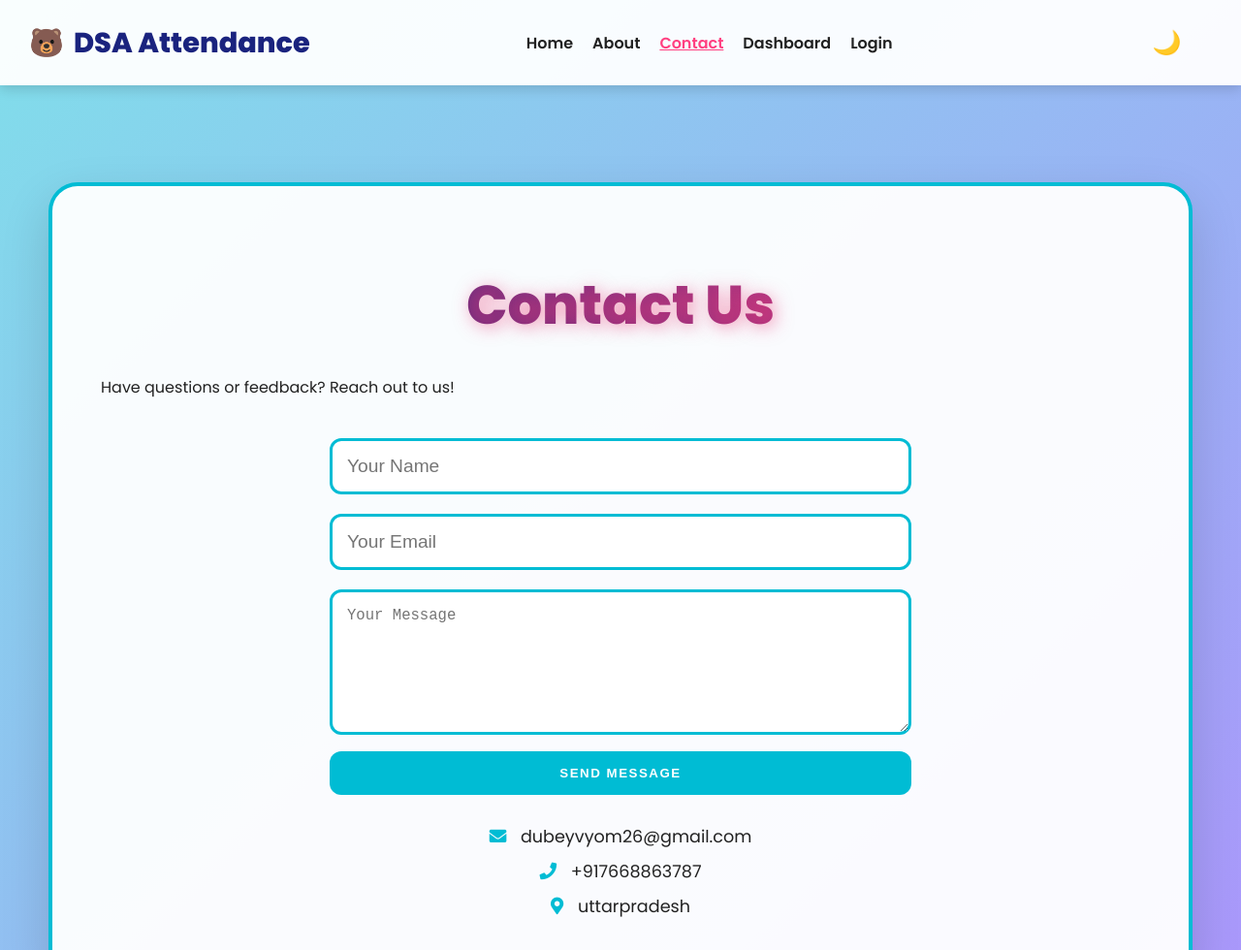
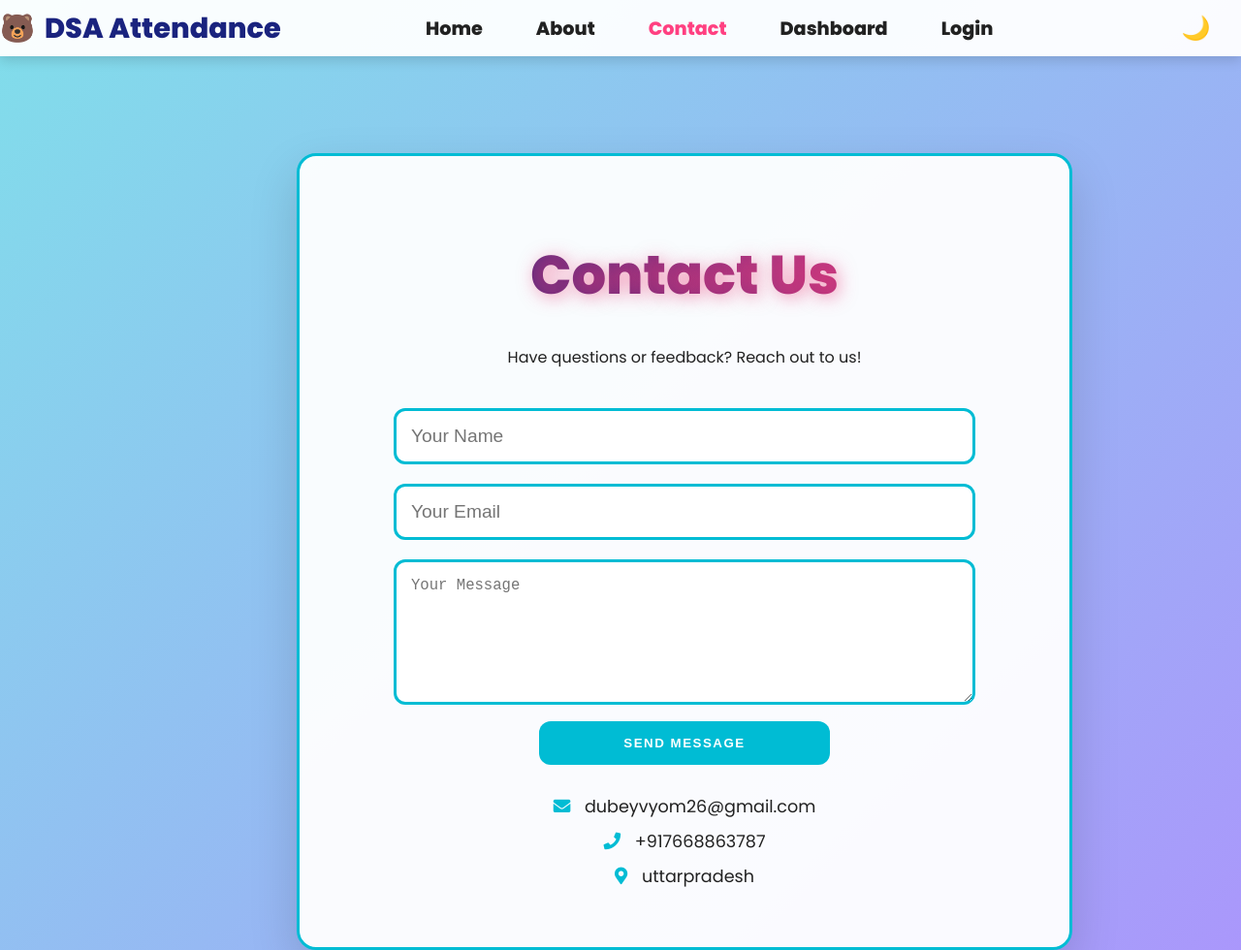
Before and after one commit to devillikevd/Attendance-Sheet, a plain HTML site: page contact.html in a window 1280 px wide. Shown: the top 980 px of the page at 97% size. Drawn offline with Linux system fonts and the light colour scheme.

Commit message:
improve the styling of contact section

```diff
--- a/styles.css
+++ b/styles.css
@@ -38,13 +38,14 @@ body.dark-mode {
     max-width: 1600px;
     margin: 50px auto;
     background: rgba(255, 255, 255, 0.95);
-    border-radius: 30px;
+    border-radius: 20px;
     box-shadow: 0 20px 50px var(--shadow);
     padding: 50px;
     animation: floatIn 1s ease-out;
-    border: 4px solid var(--secondary);
+    border: 3px solid var(--secondary);
     position: relative;
     overflow: hidden;
+
 }
 
 @keyframes floatIn {
@@ -250,11 +251,11 @@ h1 {
     top: 0;
     background: rgba(255, 255, 255, 0.95);
     box-shadow: 0 4px 12px var(--shadow);
-    padding: 15px 30px;
     display: flex;
     justify-content: space-between;
     align-items: center;
     z-index: 1000;
+
 }
 
 .navbar.dark-mode {
@@ -276,19 +277,20 @@ h1 {
 .nav-links {
     list-style: none;
     display: flex;
-    gap: 20px;
+    gap: 55px;
 }
 
 .nav-links li a {
+    font-size: 1.2rem;
     text-decoration: none;
     color: var(--text);
-    font-weight: 600;
+    font-weight: 700;
     transition: all 0.3s ease;
 }
 
 .nav-links li a:hover, .nav-links li a.active {
     color: var(--accent);
-    text-decoration: underline;
+
 }
 
 .hamburger {
@@ -417,8 +419,9 @@ h1 {
 }
 
 .cta-button {
+  margin-left: 32%;
     display: inline-block;
-    padding: 15px 30px;
+    padding: 18px 30px;
     background: var(--accent);
     color: white;
     text-decoration: none;
@@ -441,6 +444,7 @@ h1 {
 /* About Section */
 .about {
     padding: 50px;
+
 }
 
 .features {
@@ -477,6 +481,10 @@ h1 {
 /* Contact Section */
 .contact {
     padding: 50px;
+    width: 900px;
+margin-left:20% ;
+text-align: center;
+
 }
 
 .contact-form {
@@ -500,7 +508,7 @@ h1 {
 }
 
 .contact-form button {
-    width: 100%;
+    width: 50%;
     padding: 15px;
     background: var(--secondary);
     color: white;
```
